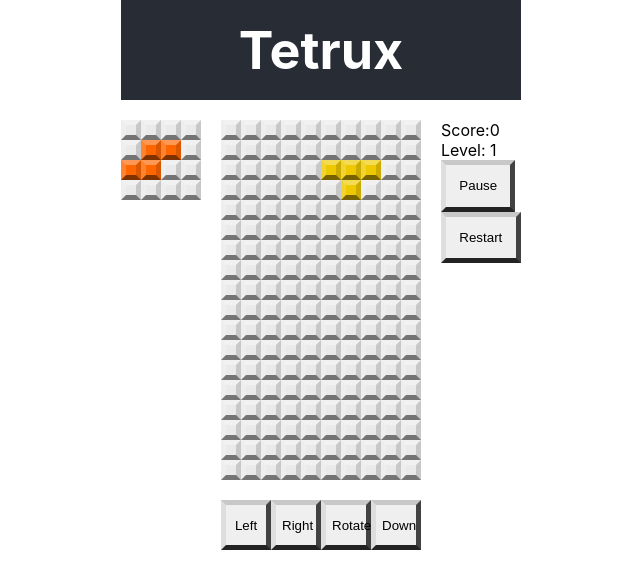
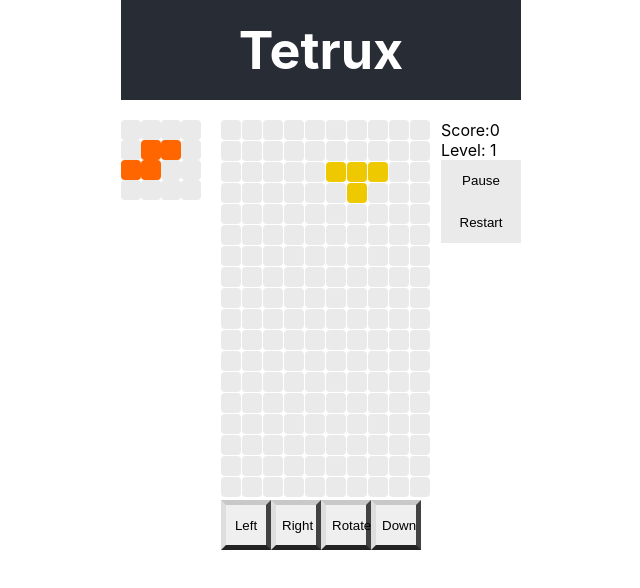
Before and after one commit to DeJayDev/redus-tetris, a React (Create React App) app: page / in a window 1280 px wide. Shown: the top 588 px of the page, without its empty margins (319-959 px from the left). Built offline with nearby package versions, Linux system fonts and the light colour scheme.

Commit message:
Done to the spec of the tutorial

```diff
--- a/src/css/GridBoard.css
+++ b/src/css/GridBoard.css
@@ -4,4 +4,5 @@
     grid-gap: 0;
     align-self: flex-start;
     grid-area: c;
+    grid-gap: 1px;
 }
--- a/src/css/GridSquare.css
+++ b/src/css/GridSquare.css
@@ -1,10 +1,5 @@
 .grid-square {
-    border-style: solid;
     width: var(--tile-size);
     height: var(--tile-size);
-    border-width: var(--border-width);
-    border-left-color: var(--border-left-color);
-    border-top-color: var(--border-top-color);
-    border-right-color: var(--border-right-color);
-    border-bottom-color: var(--border-bottom-color);
+    border-radius: 4px;
 }
--- a/src/css/Scoreboard.css
+++ b/src/css/Scoreboard.css
@@ -1,13 +1,12 @@
 .scoreboard {
     grid-area: r;
+    display: flex;
+    flex-direction: column;
 }
 
 .scoreboard-button {
     display: block;
     padding: 1em;
-    border-width: 5px;
-    border-top-color: var(--button-color-t);
-    border-left-color: var(--button-color-l);
-    border-right-color: var(--button-color-r);
-    border-bottom-color: var(--button-color-b);
+    background-color: var(--color-0);
+    border: none;
 }
--- a/src/reducers/game-reducer.ts
+++ b/src/reducers/game-reducer.ts
@@ -1,7 +1,7 @@
 /* eslint-disable @typescript-eslint/no-explicit-any */
 /* eslint-disable no-case-declarations */
 import { GAME_OVER, MOVE_DOWN, MOVE_LEFT, MOVE_RIGHT, PAUSE, RESTART, RESUME, ROTATE } from '../actions'
-import { addBlockToGrid, canMoveTo, checkRows, defaultState, nextRotation, randomShape } from '../utils'
+import { addBlockToGrid, canMoveTo, checkRows, defaultState, nextRotation } from '../utils'
 
 const gameReducer = (state = defaultState(), action: any) => { // TODO: Review this any
     const { shape, grid, x, y, rotation, nextShape, score, isRunning } = state
@@ -69,7 +69,7 @@ const gameReducer = (state = defaultState(), action: any) => { // TODO: Review t
         return state
 
     case RESTART:
-        return state
+        return defaultState()
 
     default:
         return state
--- a/src/utils/index.ts
+++ b/src/utils/index.ts
@@ -28,29 +28,29 @@ export const nextRotation = (shape: any, rotation: number) => { // TODO: Review
 
 export const canMoveTo = (shape: any, grid: any, x: number, y: number, rotation: number) => { // TODO: Review this any
     const currentShape = shapes[shape][rotation]
-    // Loop through all rows and cols of the **shape**
+    const gridWidth = grid[0].length - 1
+    const gridHeight = grid.length - 1
     for (let row = 0; row < currentShape.length; row++) {
         for (let col = 0; col < currentShape[row].length; col++) {
-            // Look for a 1 here
+            // If this value is not zero it's part of a shape
             if (currentShape[row][col] !== 0) {
-                // x offset on grid
+                // x and y offsets on grid
                 const proposedX = col + x
-                // y offset on grid
                 const proposedY = row + y
                 if (proposedY < 0) {
                     continue
                 }
-                // Get the row on the grid
+                // Get possible row, if this is undefined we're out of bounds (top)
                 const possibleRow = grid[proposedY]
                 // Check row exists
-                if (possibleRow) {
+                if (proposedX < 0 || proposedX > gridWidth || proposedY > gridHeight) {
+                    return false
+                } else if (possibleRow !== undefined) {
                     // Check if this column in the row is undefined, if it's off the edges, 0, and empty
                     if (possibleRow[proposedX] === undefined || possibleRow[proposedX] !== 0) {
                         // undefined or not 0 and it's occupied we can't move here.
                         return false
                     }
-                } else {
-                    return false
                 }
             }
         }
```
